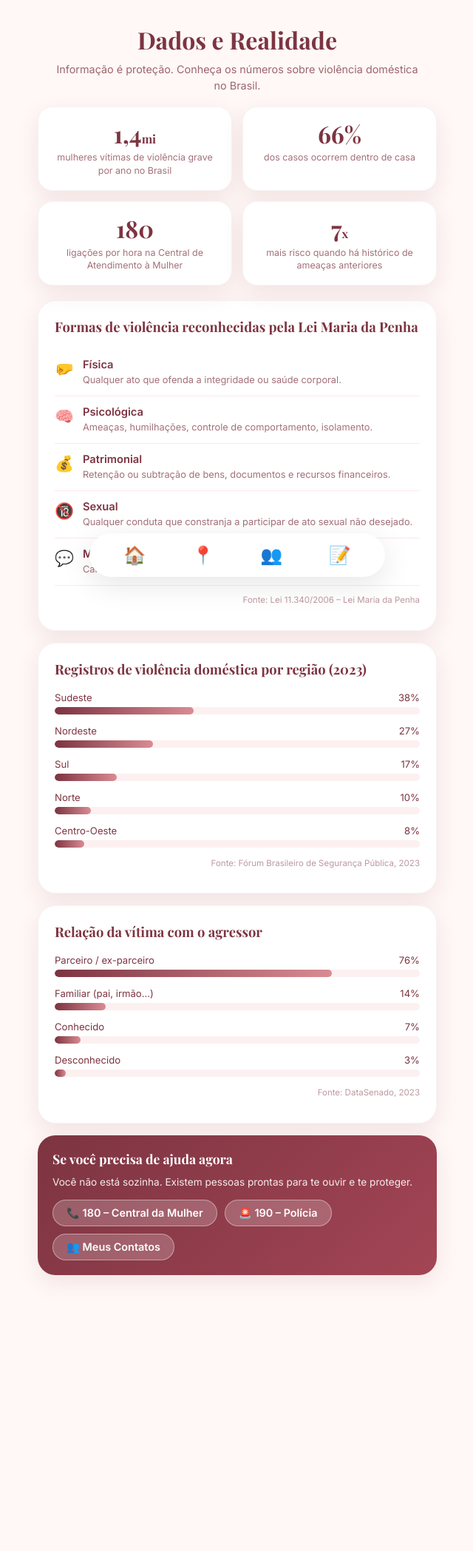
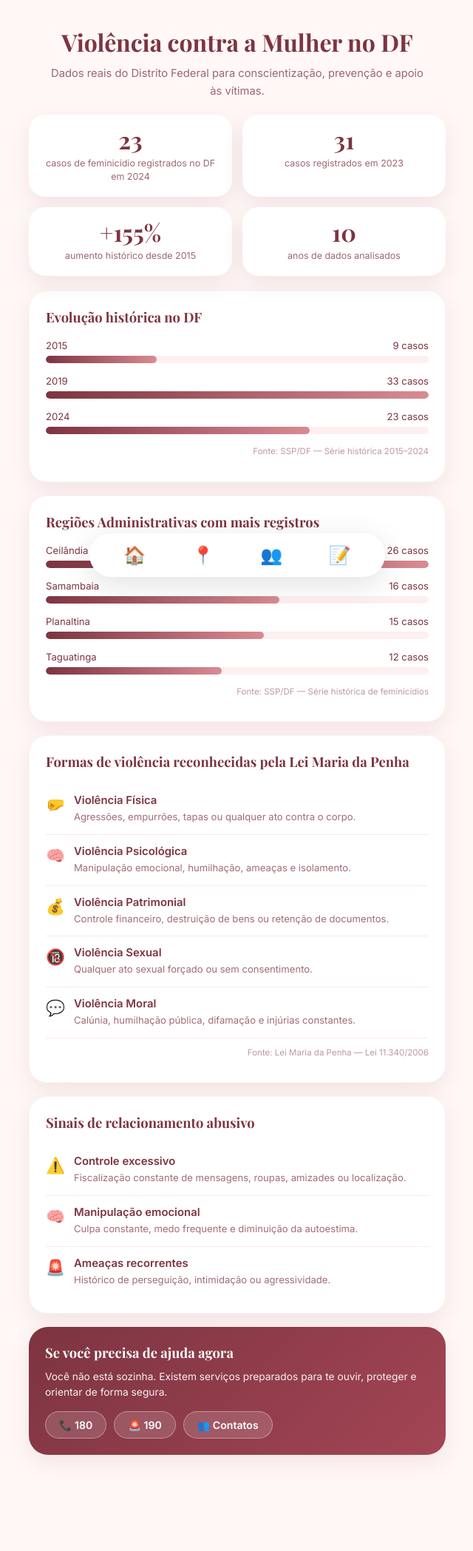
Before and after one commit to DaviMaeda7/minhamaquiagem, a Flask app: page /dados in a window 1280 px wide. Shown: the whole page at 74% size, without its empty margins (319-959 px from the left). Before the commit the page ends 1731 px from the top, so only its background shows below. Run offline with Flask 3, Linux system fonts and the light colour scheme; the visitor is signed in with stand-in values (Sample User, id 1).

Commit message:
Adicionar imagens e reestrutura dados

```diff
--- a/templates/dados.html
+++ b/templates/dados.html
@@ -1,135 +1,583 @@
 <!DOCTYPE html>
 <html lang="pt-BR">
 <head>
-    <meta charset="UTF-8">
-    <meta name="viewport" content="width=device-width, initial-scale=1.0">
-    <title>Dados e Realidade — Meu Escudo</title>
-    <link href="https://fonts.googleapis.com/css2?family=Playfair+Display:wght@700&family=Inter:wght@400;600&display=swap" rel="stylesheet">
-    <style>
-        :root { --bg:#fff8f6; --wine:#7d3441; --rose:#d98b93; --soft-rose:#fdf0f0; --white:#ffffff; --shadow:0 10px 30px rgba(125,52,65,.1); }
-        * { box-sizing:border-box; }
-        body { margin:0; padding:0 0 130px; font-family:'Inter',sans-serif; background:var(--bg); color:var(--wine); }
+<meta charset="UTF-8" />
+<meta name="viewport" content="width=device-width, initial-scale=1.0"/>
 
-        .header { padding:32px 20px 18px; text-align:center; }
-        h1 { margin:0 0 8px; font-family:'Playfair Display',serif; font-size:2rem; }
-        .subtitle { margin:0 auto; max-width:500px; font-size:.9rem; line-height:1.5; opacity:.75; }
+<title>Violência contra a Mulher no DF — Minha Maquiagem</title>
 
-        .container { max-width:580px; margin:0 auto; padding:0 20px; }
+<link href="https://fonts.googleapis.com/css2?family=Playfair+Display:wght@700&family=Inter:wght@400;500;600&display=swap" rel="stylesheet">
 
-        .stats-grid { display:grid; grid-template-columns:1fr 1fr; gap:14px; margin-bottom:20px; }
-        .stat-card { background:var(--white); padding:18px 16px; border-radius:20px; box-shadow:var(--shadow); text-align:center; border:1px solid rgba(125,52,65,.06); }
-        .stat-number { font-family:'Playfair Display',serif; font-size:2rem; font-weight:700; color:var(--wine); line-height:1.1; margin-bottom:6px; }
-        .stat-label  { font-size:.78rem; line-height:1.4; opacity:.7; }
+<style>
+:root{
+    --bg:#fff8f6;
+    --wine:#7d3441;
+    --rose:#d98b93;
+    --soft:#fdf0f0;
+    --white:#ffffff;
+    --shadow:0 10px 30px rgba(125,52,65,.10);
+}
 
-        .card { background:var(--white); padding:22px; border-radius:24px; box-shadow:var(--shadow); border:1px solid rgba(125,52,65,.06); margin-bottom:16px; }
-        .card h2 { font-family:'Playfair Display',serif; font-size:1.15rem; margin:0 0 18px; }
+*{
+    box-sizing:border-box;
+}
 
-        .bar-row { margin-bottom:14px; }
-        .bar-label { display:flex; justify-content:space-between; font-size:.82rem; margin-bottom:5px; }
-        .bar-track { background:var(--soft-rose); border-radius:20px; height:10px; overflow:hidden; }
-        .bar-fill { height:100%; border-radius:20px; background:linear-gradient(90deg,var(--wine),var(--rose)); width:0; transition:width 1s ease; }
+body{
+    margin:0;
+    padding:0 0 130px;
+    background:var(--bg);
+    color:var(--wine);
+    font-family:'Inter',sans-serif;
+}
 
-        .tipo-item { display:flex; align-items:flex-start; gap:12px; padding:12px 0; border-bottom:1px solid #fde8eb; }
-        .tipo-item:last-child { border-bottom:none; }
-        .tipo-icon { font-size:1.3rem; flex-shrink:0; margin-top:2px; }
-        .tipo-info h4 { margin:0 0 3px; font-size:.92rem; }
-        .tipo-info p  { margin:0; font-size:.8rem; opacity:.7; line-height:1.4; }
+/* HEADER */
 
-        .fonte { font-size:.72rem; opacity:.5; text-align:right; margin-top:12px; }
+.header{
+    padding:35px 22px 20px;
+    text-align:center;
+}
 
-        .alerta-ajuda { background:linear-gradient(135deg,var(--wine),#a34555); color:white; padding:20px; border-radius:24px; margin-bottom:16px; box-shadow:var(--shadow); }
-        .alerta-ajuda h3 { font-family:'Playfair Display',serif; margin:0 0 10px; font-size:1.1rem; }
-        .alerta-ajuda p  { margin:0 0 14px; font-size:.85rem; opacity:.9; line-height:1.5; }
-        .numeros { display:flex; gap:10px; flex-wrap:wrap; }
-        .num-btn { background:rgba(255,255,255,.2); color:white; border:1px solid rgba(255,255,255,.4); padding:8px 18px; border-radius:20px; font-weight:bold; font-size:.9rem; text-decoration:none; transition:background .2s; }
-        .num-btn:hover { background:rgba(255,255,255,.35); }
+h1{
+    margin:0 0 10px;
+    font-size:2rem;
+    font-family:'Playfair Display',serif;
+}
 
-        .bottom-nav { position:fixed; bottom:20px; left:50%; transform:translateX(-50%); width:90%; max-width:400px; background:white; padding:15px; border-radius:30px; display:flex; justify-content:space-around; box-shadow:0 10px 40px rgba(0,0,0,.1); z-index:100; }
-        .nav-item { text-decoration:none; font-size:1.5rem; }
-    </style>
+.subtitle{
+    margin:auto;
+    max-width:520px;
+    font-size:.92rem;
+    line-height:1.6;
+    opacity:.75;
+}
+
+/* CONTAINER */
+
+.container{
+    max-width:600px;
+    margin:auto;
+    padding:0 18px;
+}
+
+/* CARDS */
+
+.card{
+    background:var(--white);
+    border-radius:24px;
+    padding:22px;
+    margin-bottom:18px;
+    box-shadow:var(--shadow);
+    border:1px solid rgba(125,52,65,.05);
+}
+
+.card h2{
+    margin:0 0 18px;
+    font-family:'Playfair Display',serif;
+    font-size:1.15rem;
+}
+
+/* STATS */
+
+.stats-grid{
+    display:grid;
+    grid-template-columns:1fr 1fr;
+    gap:14px;
+    margin-bottom:20px;
+}
+
+.stat-card{
+    background:white;
+    padding:18px;
+    border-radius:22px;
+    text-align:center;
+    box-shadow:var(--shadow);
+}
+
+.stat-number{
+    font-size:2rem;
+    line-height:1;
+    margin-bottom:7px;
+    font-family:'Playfair Display',serif;
+    font-weight:700;
+}
+
+.stat-label{
+    font-size:.78rem;
+    line-height:1.45;
+    opacity:.75;
+}
+
+/* BARS */
+
+.bar-row{
+    margin-bottom:16px;
+}
+
+.bar-label{
+    display:flex;
+    justify-content:space-between;
+    font-size:.82rem;
+    margin-bottom:6px;
+}
+
+.bar-track{
+    height:10px;
+    border-radius:20px;
+    background:var(--soft);
+    overflow:hidden;
+}
+
+.bar-fill{
+    height:100%;
+    width:0;
+    border-radius:20px;
+    background:linear-gradient(90deg,var(--wine),var(--rose));
+    transition:1.2s ease;
+}
+
+/* INFO LIST */
+
+.tipo-item{
+    display:flex;
+    align-items:flex-start;
+    gap:12px;
+    padding:13px 0;
+    border-bottom:1px solid #fde8eb;
+}
+
+.tipo-item:last-child{
+    border-bottom:none;
+}
+
+.tipo-icon{
+    font-size:1.3rem;
+    margin-top:2px;
+    flex-shrink:0;
+}
+
+.tipo-info h4{
+    margin:0 0 4px;
+    font-size:.93rem;
+}
+
+.tipo-info p{
+    margin:0;
+    font-size:.82rem;
+    line-height:1.5;
+    opacity:.72;
+}
+
+/* HELP */
+
+.alerta-ajuda{
+    background:linear-gradient(135deg,var(--wine),#a34555);
+    color:white;
+    border-radius:26px;
+    padding:22px;
+    margin-top:10px;
+    box-shadow:var(--shadow);
+}
+
+.alerta-ajuda h3{
+    margin:0 0 10px;
+    font-family:'Playfair Display',serif;
+    font-size:1.15rem;
+}
+
+.alerta-ajuda p{
+    margin:0 0 15px;
+    line-height:1.5;
+    font-size:.86rem;
+    opacity:.92;
+}
+
+.numeros{
+    display:flex;
+    gap:10px;
+    flex-wrap:wrap;
+}
+
+.num-btn{
+    text-decoration:none;
+    color:white;
+    border:1px solid rgba(255,255,255,.35);
+    background:rgba(255,255,255,.15);
+    padding:9px 18px;
+    border-radius:20px;
+    font-size:.88rem;
+    font-weight:600;
+    transition:.2s;
+}
+
+.num-btn:hover{
+    background:rgba(255,255,255,.25);
+}
+
+/* FOOTER */
+
+.fonte{
+    text-align:right;
+    margin-top:12px;
+    font-size:.72rem;
+    opacity:.5;
+}
+
+/* NAV */
+
+.bottom-nav{
+    position:fixed;
+    bottom:20px;
+    left:50%;
+    transform:translateX(-50%);
+    width:90%;
+    max-width:400px;
+    background:white;
+    padding:15px;
+    border-radius:30px;
+    display:flex;
+    justify-content:space-around;
+    box-shadow:0 10px 40px rgba(0,0,0,.12);
+    z-index:100;
+}
+
+.nav-item{
+    font-size:1.5rem;
+    text-decoration:none;
+}
+
+/* RESPONSIVO */
+
+@media(max-width:480px){
+
+    h1{
+        font-size:1.7rem;
+    }
+
+    .stats-grid{
+        grid-template-columns:1fr 1fr;
+    }
+}
+</style>
 </head>
+
 <body>
 
 <header class="header">
-    <h1>Dados e Realidade</h1>
-    <p class="subtitle">Informação é proteção. Conheça os números sobre violência doméstica no Brasil.</p>
+    <h1>Violência contra a Mulher no DF</h1>
+
+    <p class="subtitle">
+        Dados reais do Distrito Federal para conscientização,
+        prevenção e apoio às vítimas.
+    </p>
 </header>
 
 <main class="container">
 
+    <!-- STATS -->
+
     <div class="stats-grid">
+
         <div class="stat-card">
-            <div class="stat-number">1,4<span style="font-size:1rem">mi</span></div>
-            <div class="stat-label">mulheres vítimas de violência grave por ano no Brasil</div>
+            <div class="stat-number">23</div>
+            <div class="stat-label">
+                casos de feminicídio registrados no DF em 2024
+            </div>
         </div>
+
         <div class="stat-card">
-            <div class="stat-number">66%</div>
-            <div class="stat-label">dos casos ocorrem dentro de casa</div>
+            <div class="stat-number">31</div>
+            <div class="stat-label">
+                casos registrados em 2023
+            </div>
         </div>
+
         <div class="stat-card">
-            <div class="stat-number">180</div>
-            <div class="stat-label">ligações por hora na Central de Atendimento à Mulher</div>
+            <div class="stat-number">+155%</div>
+            <div class="stat-label">
+                aumento histórico desde 2015
+            </div>
         </div>
+
         <div class="stat-card">
-            <div class="stat-number">7<span style="font-size:1rem">x</span></div>
-            <div class="stat-label">mais risco quando há histórico de ameaças anteriores</div>
+            <div class="stat-number">10</div>
+            <div class="stat-label">
+                anos de dados analisados
+            </div>
         </div>
+
     </div>
 
+    <!-- EVOLUÇÃO -->
+
     <div class="card">
-        <h2>Formas de violência reconhecidas pela Lei Maria da Penha</h2>
-        <div class="tipo-item"><span class="tipo-icon">🤛</span><div class="tipo-info"><h4>Física</h4><p>Qualquer ato que ofenda a integridade ou saúde corporal.</p></div></div>
-        <div class="tipo-item"><span class="tipo-icon">🧠</span><div class="tipo-info"><h4>Psicológica</h4><p>Ameaças, humilhações, controle de comportamento, isolamento.</p></div></div>
-        <div class="tipo-item"><span class="tipo-icon">💰</span><div class="tipo-info"><h4>Patrimonial</h4><p>Retenção ou subtração de bens, documentos e recursos financeiros.</p></div></div>
-        <div class="tipo-item"><span class="tipo-icon">🔞</span><div class="tipo-info"><h4>Sexual</h4><p>Qualquer conduta que constranja a participar de ato sexual não desejado.</p></div></div>
-        <div class="tipo-item"><span class="tipo-icon">💬</span><div class="tipo-info"><h4>Moral</h4><p>Calúnia, difamação ou injúria contra a mulher.</p></div></div>
-        <p class="fonte">Fonte: Lei 11.340/2006 – Lei Maria da Penha</p>
+
+        <h2>Evolução histórica no DF</h2>
+
+        <div class="bar-row">
+            <div class="bar-label">
+                <span>2015</span>
+                <span>9 casos</span>
+            </div>
+
+            <div class="bar-track">
+                <div class="bar-fill" data-pct="29"></div>
+            </div>
+        </div>
+
+        <div class="bar-row">
+            <div class="bar-label">
+                <span>2019</span>
+                <span>33 casos</span>
+            </div>
+
+            <div class="bar-track">
+                <div class="bar-fill" data-pct="100"></div>
+            </div>
+        </div>
+
+        <div class="bar-row">
+            <div class="bar-label">
+                <span>2024</span>
+                <span>23 casos</span>
+            </div>
+
+            <div class="bar-track">
+                <div class="bar-fill" data-pct="69"></div>
+            </div>
+        </div>
+
+        <p class="fonte">
+            Fonte: SSP/DF — Série histórica 2015–2024
+        </p>
+
     </div>
 
+    <!-- REGIÕES -->
+
     <div class="card">
-        <h2>Registros de violência doméstica por região (2023)</h2>
-        <div class="bar-row"><div class="bar-label"><span>Sudeste</span><span>38%</span></div><div class="bar-track"><div class="bar-fill" data-pct="38"></div></div></div>
-        <div class="bar-row"><div class="bar-label"><span>Nordeste</span><span>27%</span></div><div class="bar-track"><div class="bar-fill" data-pct="27"></div></div></div>
-        <div class="bar-row"><div class="bar-label"><span>Sul</span><span>17%</span></div><div class="bar-track"><div class="bar-fill" data-pct="17"></div></div></div>
-        <div class="bar-row"><div class="bar-label"><span>Norte</span><span>10%</span></div><div class="bar-track"><div class="bar-fill" data-pct="10"></div></div></div>
-        <div class="bar-row"><div class="bar-label"><span>Centro-Oeste</span><span>8%</span></div><div class="bar-track"><div class="bar-fill" data-pct="8"></div></div></div>
-        <p class="fonte">Fonte: Fórum Brasileiro de Segurança Pública, 2023</p>
+
+        <h2>Regiões Administrativas com mais registros</h2>
+
+        <div class="bar-row">
+            <div class="bar-label">
+                <span>Ceilândia</span>
+                <span>26 casos</span>
+            </div>
+
+            <div class="bar-track">
+                <div class="bar-fill" data-pct="100"></div>
+            </div>
+        </div>
+
+        <div class="bar-row">
+            <div class="bar-label">
+                <span>Samambaia</span>
+                <span>16 casos</span>
+            </div>
+
+            <div class="bar-track">
+                <div class="bar-fill" data-pct="61"></div>
+            </div>
+        </div>
+
+        <div class="bar-row">
+            <div class="bar-label">
+                <span>Planaltina</span>
+                <span>15 casos</span>
+            </div>
+
+            <div class="bar-track">
+                <div class="bar-fill" data-pct="57"></div>
+            </div>
+        </div>
+
+        <div class="bar-row">
+            <div class="bar-label">
+                <span>Taguatinga</span>
+                <span>12 casos</span>
+            </div>
+
+            <div class="bar-track">
+                <div class="bar-fill" data-pct="46"></div>
+            </div>
+        </div>
+
+        <p class="fonte">
+            Fonte: SSP/DF — Série histórica de feminicídios
+        </p>
+
     </div>
 
+    <!-- TIPOS -->
+
     <div class="card">
-        <h2>Relação da vítima com o agressor</h2>
-        <div class="bar-row"><div class="bar-label"><span>Parceiro / ex-parceiro</span><span>76%</span></div><div class="bar-track"><div class="bar-fill" data-pct="76"></div></div></div>
-        <div class="bar-row"><div class="bar-label"><span>Familiar (pai, irmão...)</span><span>14%</span></div><div class="bar-track"><div class="bar-fill" data-pct="14"></div></div></div>
-        <div class="bar-row"><div class="bar-label"><span>Conhecido</span><span>7%</span></div><div class="bar-track"><div class="bar-fill" data-pct="7"></div></div></div>
-        <div class="bar-row"><div class="bar-label"><span>Desconhecido</span><span>3%</span></div><div class="bar-track"><div class="bar-fill" data-pct="3"></div></div></div>
-        <p class="fonte">Fonte: DataSenado, 2023</p>
+
+        <h2>Formas de violência reconhecidas pela Lei Maria da Penha</h2>
+
+        <div class="tipo-item">
+            <span class="tipo-icon">🤛</span>
+
+            <div class="tipo-info">
+                <h4>Violência Física</h4>
+                <p>
+                    Agressões, empurrões, tapas ou qualquer ato contra o corpo.
+                </p>
+            </div>
+        </div>
+
+        <div class="tipo-item">
+            <span class="tipo-icon">🧠</span>
+
+            <div class="tipo-info">
+                <h4>Violência Psicológica</h4>
+                <p>
+                    Manipulação emocional, humilhação, ameaças e isolamento.
+                </p>
+            </div>
+        </div>
+
+        <div class="tipo-item">
+            <span class="tipo-icon">💰</span>
+
+            <div class="tipo-info">
+                <h4>Violência Patrimonial</h4>
+                <p>
+                    Controle financeiro, destruição de bens ou retenção de documentos.
+                </p>
+            </div>
+        </div>
+
+        <div class="tipo-item">
+            <span class="tipo-icon">🔞</span>
+
+            <div class="tipo-info">
+                <h4>Violência Sexual</h4>
+                <p>
+                    Qualquer ato sexual forçado ou sem consentimento.
+                </p>
+            </div>
+        </div>
+
+        <div class="tipo-item">
+            <span class="tipo-icon">💬</span>
+
+            <div class="tipo-info">
+                <h4>Violência Moral</h4>
+                <p>
+                    Calúnia, humilhação pública, difamação e injúrias constantes.
+                </p>
+            </div>
+        </div>
+
+        <p class="fonte">
+            Fonte: Lei Maria da Penha — Lei 11.340/2006
+        </p>
+
     </div>
 
+    <!-- ALERTAS -->
+
+    <div class="card">
+
+        <h2>Sinais de relacionamento abusivo</h2>
+
+        <div class="tipo-item">
+            <span class="tipo-icon">⚠️</span>
+
+            <div class="tipo-info">
+                <h4>Controle excessivo</h4>
+                <p>
+                    Fiscalização constante de mensagens, roupas, amizades ou localização.
+                </p>
+            </div>
+        </div>
+
+        <div class="tipo-item">
+            <span class="tipo-icon">🧠</span>
+
+            <div class="tipo-info">
+                <h4>Manipulação emocional</h4>
+                <p>
+                    Culpa constante, medo frequente e diminuição da autoestima.
+                </p>
+            </div>
+        </div>
+
+        <div class="tipo-item">
+            <span class="tipo-icon">🚨</span>
+
+            <div class="tipo-info">
+                <h4>Ameaças recorrentes</h4>
+                <p>
+                    Histórico de perseguição, intimidação ou agressividade.
+                </p>
+            </div>
+        </div>
+
+    </div>
+
+    <!-- AJUDA -->
+
     <div class="alerta-ajuda">
+
         <h3>Se você precisa de ajuda agora</h3>
-        <p>Você não está sozinha. Existem pessoas prontas para te ouvir e te proteger.</p>
+
+        <p>
+            Você não está sozinha. Existem serviços preparados para te ouvir,
+            proteger e orientar de forma segura.
+        </p>
+
         <div class="numeros">
-            <a href="tel:180" class="num-btn">📞 180 – Central da Mulher</a>
-            <a href="tel:190" class="num-btn">🚨 190 – Polícia</a>
-            <a href="/contatos" class="num-btn">👥 Meus Contatos</a>
+
+            <a href="tel:180" class="num-btn">
+                📞 180
+            </a>
+
+            <a href="tel:190" class="num-btn">
+                🚨 190
+            </a>
+
+            <a href="/contatos" class="num-btn">
+                👥 Contatos
+            </a>
+
         </div>
+
     </div>
 
 </main>
 
+<!-- NAV -->
+
 <nav class="bottom-nav">
+
     <a href="/home-secret" class="nav-item">🏠</a>
+
     <a href="/localizacao" class="nav-item">📍</a>
+
     <a href="/contatos" class="nav-item">👥</a>
+
     <a href="/diario" class="nav-item">📝</a>
+
 </nav>
 
 <script>
-    window.addEventListener('load', () => {
-        document.querySelectorAll('.bar-fill').forEach(bar => {
-            setTimeout(() => { bar.style.width = bar.dataset.pct + '%'; }, 200);
-        });
+
+window.addEventListener('load', () => {
+
+    document.querySelectorAll('.bar-fill').forEach(bar => {
+
+        setTimeout(() => {
+
+            bar.style.width = bar.dataset.pct + '%';
+
+        }, 250);
+
     });
+
+});
+
 </script>
+
 </body>
 </html>
```
Also changed, not shown: templates/contatos.html (+0 -13 lines), templates/index.html (+23 -15 lines), templates/make.html (+19 -14 lines), templates/novidades.html (+13 -12 lines), templates/skincare.html (+21 -14 lines), static/imagens/base-liquida.avif (added), static/imagens/batom-matte.jpg (added), static/imagens/blush-rose.jpg (added), static/imagens/hidratante-facial.webp (added), static/imagens/iluminador_v.png (added), static/imagens/paleta-sombras.webp (added), static/imagens/protetor-solar.avif (added), static/imagens/sabonete-facial.webp (added), static/imagens/serum-hidratante.webp (added).
